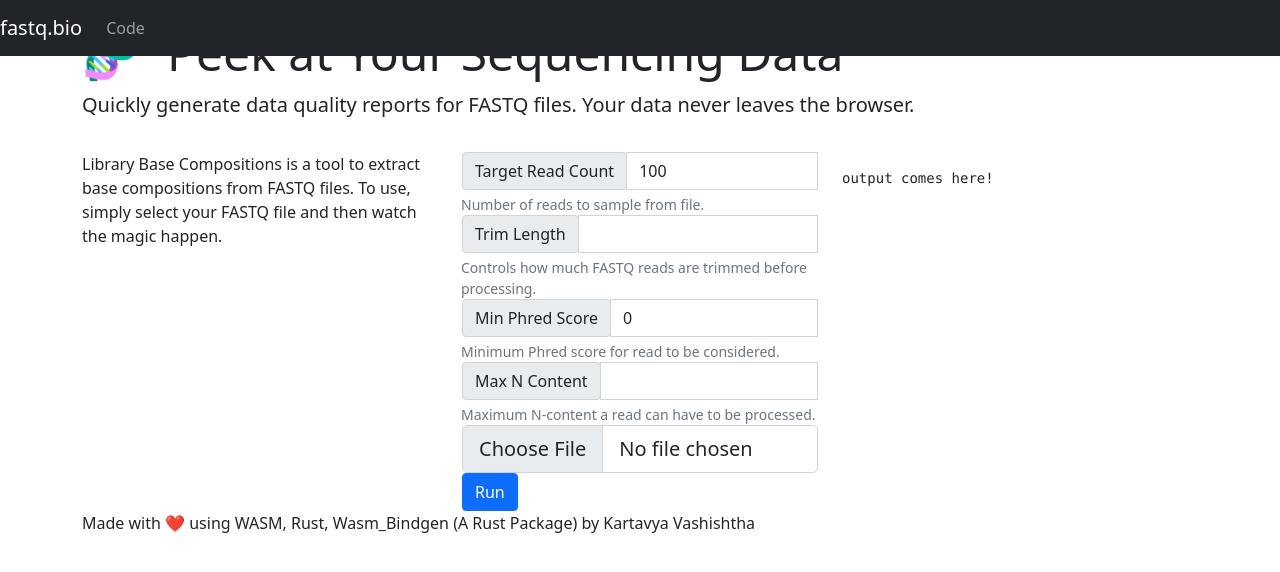
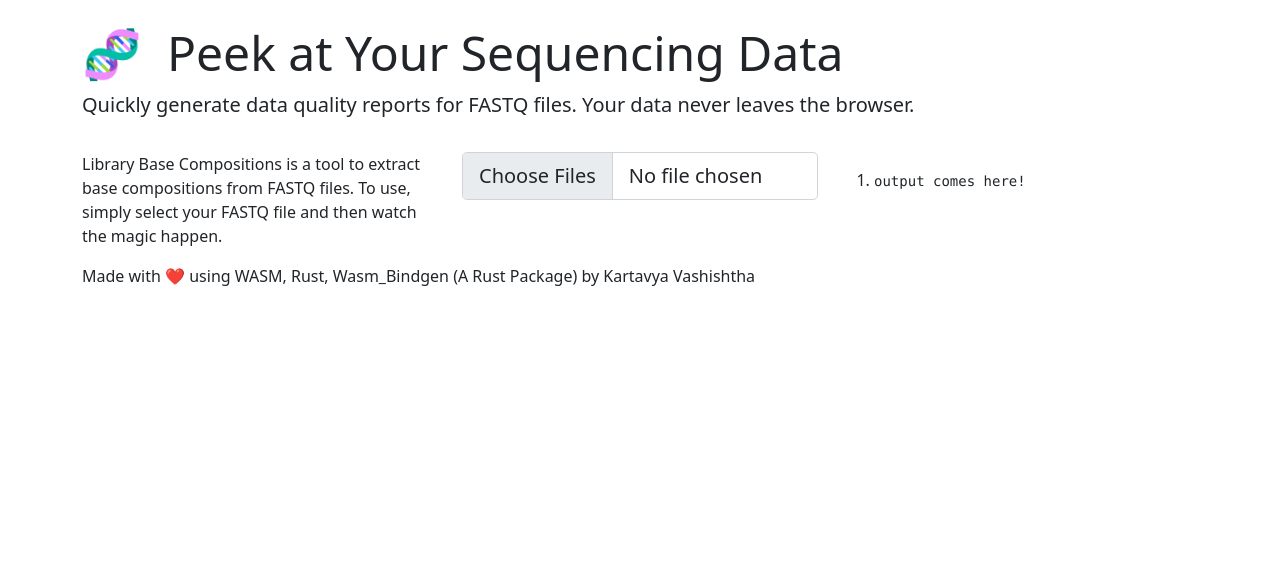
Before and after one commit to DesmondWillowbrook/Web_Library_Base_Compositions, a website built with webpack: page static/index.html in a window 1280 px wide. Built offline with nearby package versions, Linux system fonts and the light colour scheme.

Commit message:
UI and code simplification

```diff
--- a/js/index.js
+++ b/js/index.js
@@ -31,23 +31,20 @@ function run() {
 	processFile (
 		file,
 		new wasm.SampleArgs (
-			BigInt (document.getElementById('arg-target').value),
-			document.getElementById('arg-phred').value,
-			document.getElementById('arg-n').value,
-			document.getElementById('arg-trim').value
+			BigInt (100),
+			0,
+			null,
+			50
 		),
 	);
 }
 
 const wasm = import("../pkg/index").then(
 	() => {
-		document.getElementById('input-form').disabled = false;
-		document.getElementById('input-submit').innerHTML = "Run";
-
-		document.getElementById('input-form').addEventListener('submit', run);
+		document.getElementById('file-selector').disabled = false;
+		document.getElementById('file-selector').addEventListener('change', run);
 		console.debug("Loaded event listener to input-form");
 	}
 );
 
-document.getElementById('input-form').disabled = true;
-document.getElementById('input-submit').innerHTML = "Loading WASM...";
+document.getElementById('file-selector').disabled = true;
--- a/static/index.html
+++ b/static/index.html
@@ -30,18 +30,6 @@
 		</script>
 		-->
 
-		<nav class="navbar navbar-expand-md navbar-dark fixed-top bg-dark">
-			<a class="navbar-brand" href="/">fastq.bio</a>
-			<div class="collapse navbar-collapse" id="navbarsExampleDefault">
-				<ul class="navbar-nav mr-auto"></ul>
-				<ul class="navbar-nav">
-					<li class="nav-item active">
-						<a class="nav-link" href="https://github.com/robertaboukhalil/fastq.bio">Code</a>
-					</li>
-				</ul>
-			</div>
-		</nav>
-
 		<main role="main">
 			<div class="jumbotron mt-4 pb-3">
 				<div class="container">
@@ -61,51 +49,17 @@
 			</div>
 			<!--Input row-->
 			<div id="input-div" class="col-sm-4">
-				<form id="input-form" action="#">
-					<div class="input-group form-group">
-						<div id="target-arg-help" class="input-group-prepend">
-							<span class="input-group-text">Target Read Count</span>
-						</div>
-						<input type="number" class="form-control" id="arg-target" aria-label="Target Read Count" aria-describedby="target-arg-help" min="1" value="100" required>
-						<small id="target-arg-help" class="form-text text-muted">Number of reads to sample from file.</small>
-					</div>
-
-					<div class="input-group form-group">
-						<div id="trim-arg-help" class="input-group-prepend">
-							<span class="input-group-text">Trim Length</span>
-						</div>
-						<input type="number" class="form-control" id="arg-trim" aria-label="Trim Length" aria-describedby="trim-arg-help" min="1">
-						<small id="trim-arg-help" class="form-text text-muted">Controls how much FASTQ reads are trimmed before processing.</small>
-					</div>
-
-					<div class="input-group form-group">
-						<div id="phred-arg-help" class="input-group-prepend">
-							<span class="input-group-text">Min Phred Score</span>
-						</div>
-						<input type="number" class="form-control" id="arg-phred" aria-label="Min Phred Score" aria-describedby="phred-arg-help" min="0" value="0" required>
-						<small id="phred-arg-help" class="form-text text-muted">Minimum Phred score for read to be considered.</small>
-					</div>
-
-					<div class="input-group form-group">
-						<div id="n-arg-help" class="input-group-prepend">
-							<span class="input-group-text">Max N Content</span>
-						</div>
-						<input type="number" class="form-control" id="arg-n" aria-label="Max N Content" aria-describedby="n-arg-help">
-						<small id="n-arg-help" class="form-text text-muted">Maximum N-content a read can have to be processed.</small>
-					</div>
-
-					<div class="form-group">
-						<input type="file" id="file-selector" data-browse-on-zone-click="true" class="form-control form-control-lg" required>
-					</div>
-
-					<button type="submit" class="btn btn-primary" id="input-submit">Run</button>
-				</form>
+				<input type="file" id="file-selector" data-browse-on-zone-click="true" class="form-control form-control-lg" multiple>
 			</div>
 
 			<!--Output row-->
 			<div id="output-div" class="col-sm-4">
-				<p id="result_para"></p>
-				<pre id="output">output comes here!</pre>
+				<ol id="output-list">
+					<li>
+						<p class="result_para"></p>
+						<pre class="output">output comes here!</pre>
+					</li>
+				</ol>
 			</div>
 		</div>
 
```
